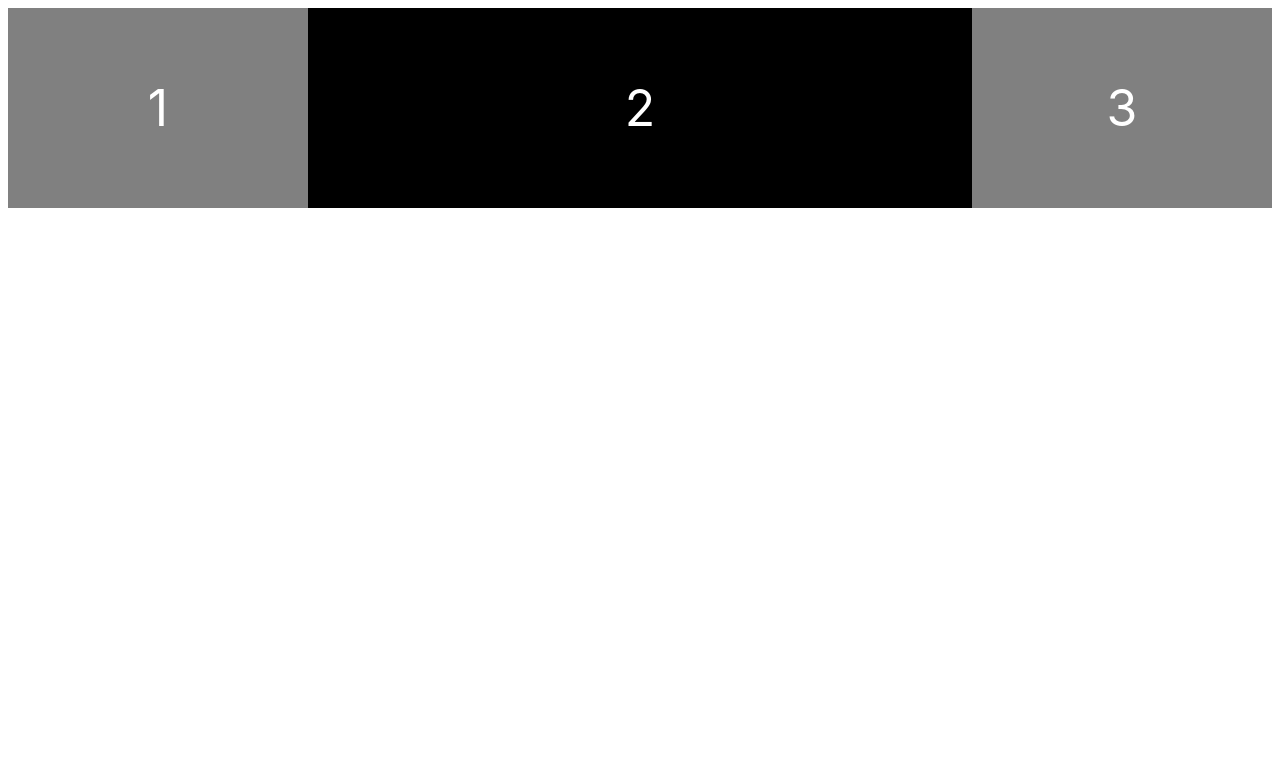
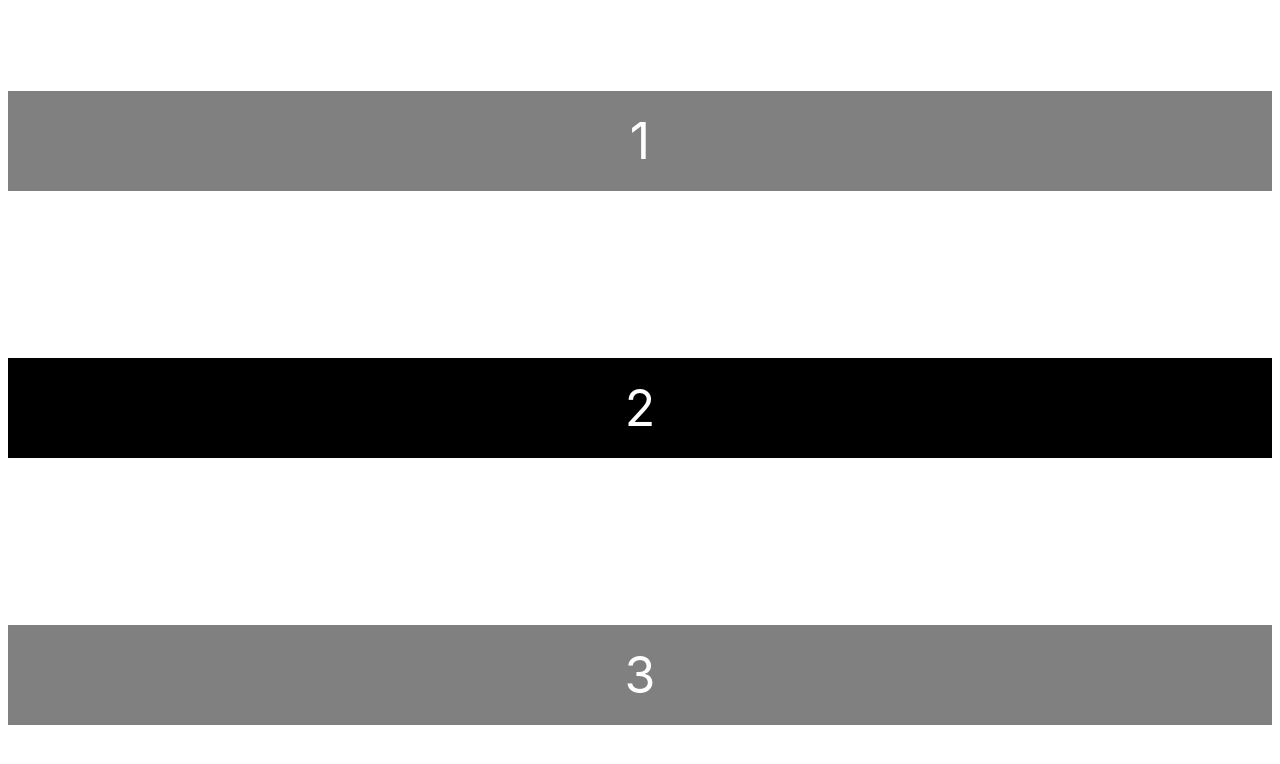
Before and after one commit to yesky85/scss-masterclass, a plain HTML site: page index.html in a window 1280 px wide. Drawn offline with Linux system fonts and the light colour scheme.

Commit message:
#1.8 flex-basis

```diff
--- a/styles.css
+++ b/styles.css
@@ -5,6 +5,7 @@ body {
 
 .father {
   display: flex;
+  flex-direction: column;
   /* Main Axis */
   justify-content: space-around;
   /* Cross Axis */
@@ -16,7 +17,7 @@ body {
 
 .child {
   background-color: gray;
-  width: 300px;
+  flex-basis: 100px;
   height: 200px;
   color: white;
   font-size: 50px;
@@ -28,5 +29,5 @@ body {
 .child:nth-child(2) {
   background-color: black;
   /* flex-shrink: 2; */
-  flex-grow: 1;
+  /* flex-grow: 1; */
 }
```
Also changed, not shown: README.md.
